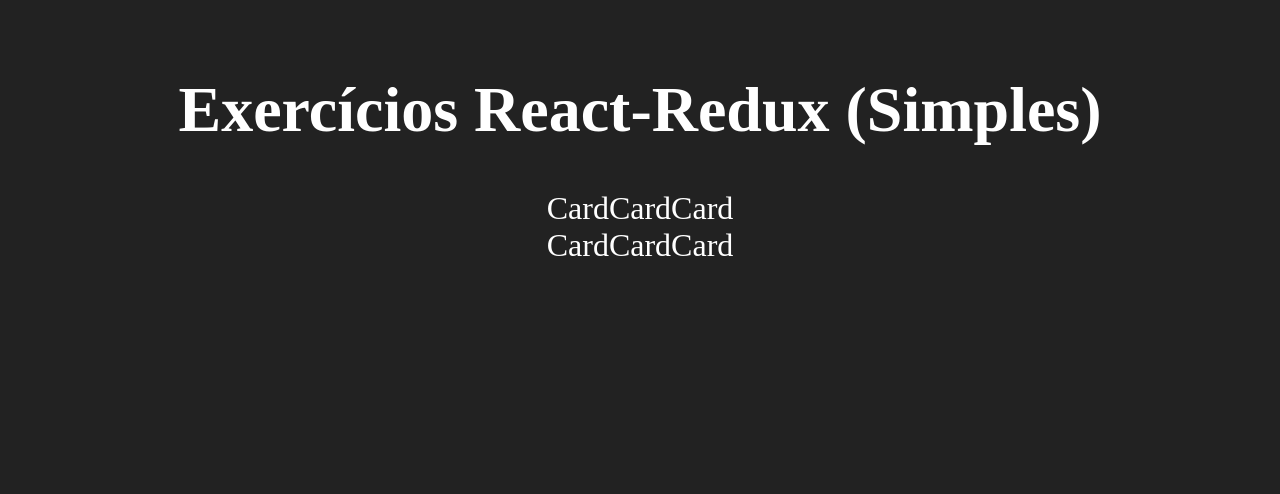
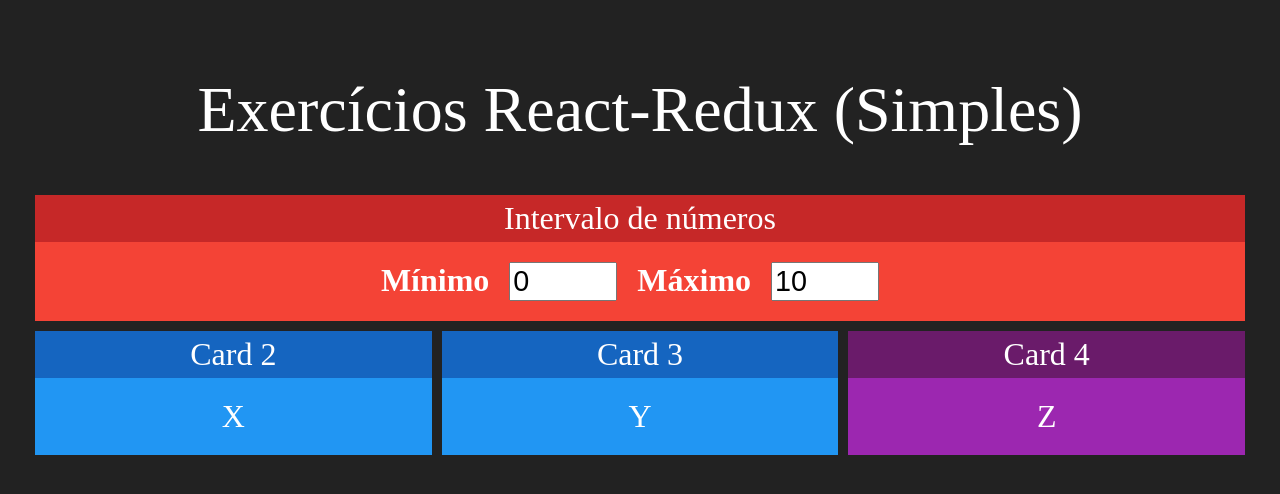
Before and after one commit to israelbulcaotavares/redux, a React (Create React App) app: page / in a window 1280 px wide. Shown: the top 494 px of the page. Built offline with nearby package versions, Linux system fonts and the light colour scheme.

Commit message:
Componente Intervalo

```diff
--- a/src/App.css
+++ b/src/App.css
@@ -1,12 +1,11 @@
 .App {
   display: flex;
   flex-direction: column;
-  align-items:  center;
-
+  text-align: center;
 }
 
 h1 {
-  font-size: 200;
+  font-weight: 200;
 }
 
 .linha {
--- a/src/App.js
+++ b/src/App.js
@@ -1,5 +1,6 @@
-import logo from './logo.svg';
 import './App.css';
+
+import Intervalo from './components/Intervalo';
 import Card from './components/Card';
 
 function App() {
@@ -7,14 +8,13 @@
     <div className="App">
       <h1>Exercícios React-Redux (Simples) </h1>
       <div className='linha'>
-        <Card></Card>
-        <Card></Card>
-        <Card></Card>
+        <Intervalo title="Card 1" red >X</Intervalo>
       </div>
       <div className='linha'>
-        <Card></Card>
-        <Card></Card>
-        <Card></Card>
+        <Card title="Card 2" blue >X</Card>
+        <Card title="Card 3" blue >Y</Card>
+        <Card title="Card 4" purple >Z</Card>
+
       </div>
     </div>
   );
--- a/src/components/Card.css
+++ b/src/components/Card.css
@@ -0,0 +1,35 @@
+.Card{
+    flex: 1;
+    display: flex;
+    flex-direction: column;
+    margin: 5px;
+
+
+}
+.Card .Header{
+    display: flex;
+    justify-content: center;
+
+}
+
+.Card .Header .Title{
+    flex: 1;
+    padding: 5px;
+
+}
+
+.Card .Content {
+    padding: 20px ;
+}
+
+.Card.Red .Header { color: #fff; background-color: #c62828; }
+.Card.Red .Content {  background-color: #f44336; }
+
+.Card.Green .Header { color: #fff; background-color: #2e7d32; }
+.Card.Green .Content {  background-color: #4caf50; }
+
+.Card.Blue .Header { color: #fff; background-color: #1565c0; }
+.Card.Blue .Content {  background-color: #2196f3; }
+
+.Card.Purple .Header { color: #fff; background-color: #6a1b6a; }
+.Card.Purple .Content {  background-color: #9c27b0; }
--- a/src/components/Card.jsx
+++ b/src/components/Card.jsx
@@ -1,13 +1,24 @@
-import './Card.css'
-import React from 'react'
+import "./Card.css";
+import React from "react";
 
-export default props => {
-    return(
+function getColor(props){
+    if(props.red) return 'Red'
+    if(props.green) return 'Green'
+    if(props.blue) return 'Blue'
+    if(props.purple) return 'Purple'
+    return ""
+}
 
-             <div>
-                Card
-             </div>
-
-
-    )
-}
+export default (props) => {
+  return (
+    <div className={`Card ${getColor(props)}`}>
+      <div className="Header">
+        <span className="Title">
+            {props.title}</span>
+      </div>
+      <div className="Content">
+            {props.children}
+      </div>
+    </div>
+  );
+};
--- /dev/null
+++ b/src/components/Intervalo.css
@@ -0,0 +1,6 @@
+.Intervalo input {
+    font-size: 1.8rem;
+    margin-left: 20px;
+    margin-right: 20px;
+    width: 100px;
+}
--- /dev/null
+++ b/src/components/Intervalo.jsx
@@ -0,0 +1,20 @@
+import "./Intervalo.css";
+import React from "react";
+import Card from "./Card";
+
+export default (props) => {
+  return (
+    <Card title="Intervalo de números" red>
+      <div className="Intervalo">
+        <span>
+          <strong>Mínimo</strong>
+          <input type="number" value={0} readOnly />
+        </span>
+        <span>
+          <strong>Máximo</strong>
+          <input type="number" value={10} readOnly />
+        </span>
+      </div>
+    </Card>
+  );
+};
```
